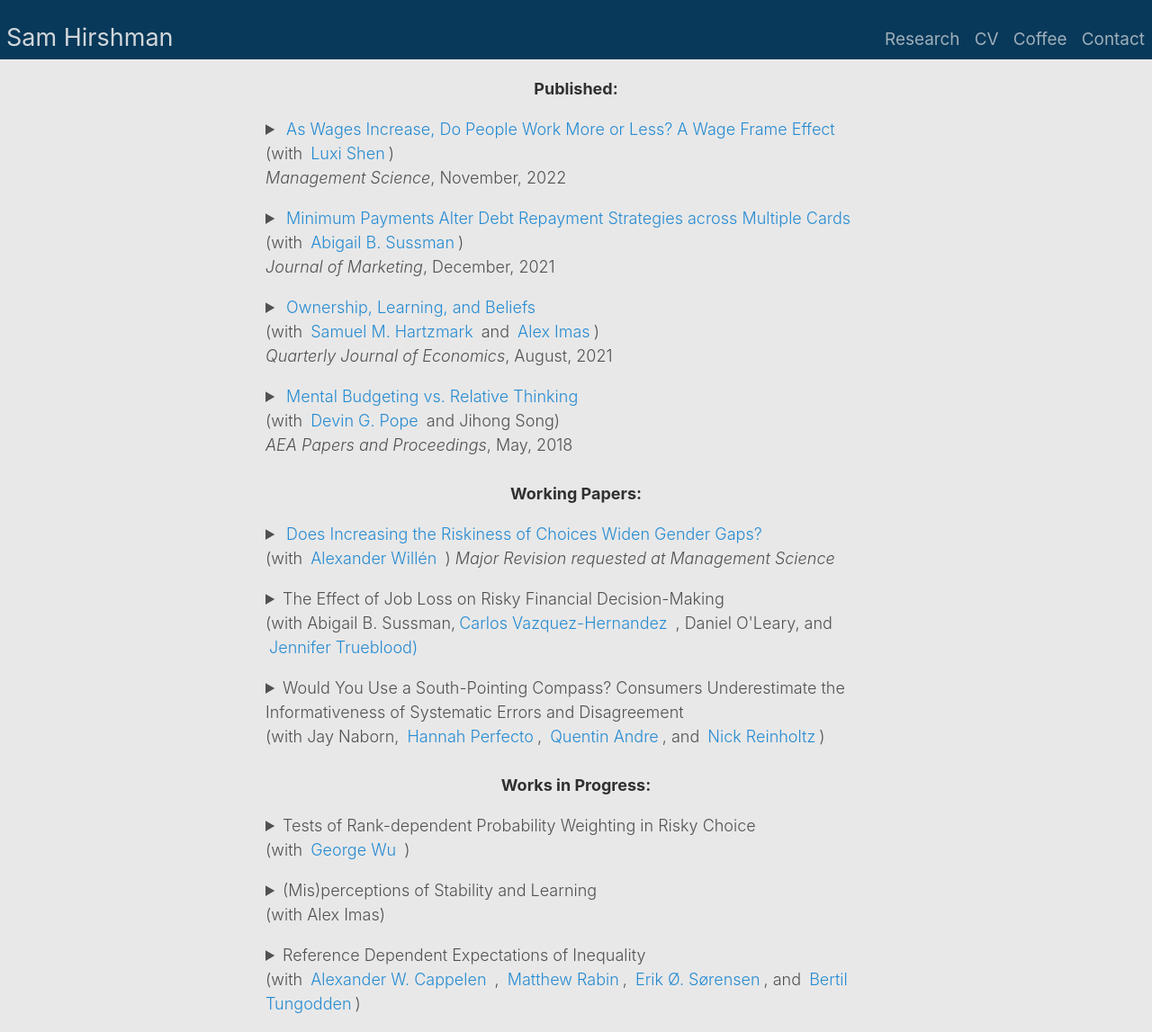
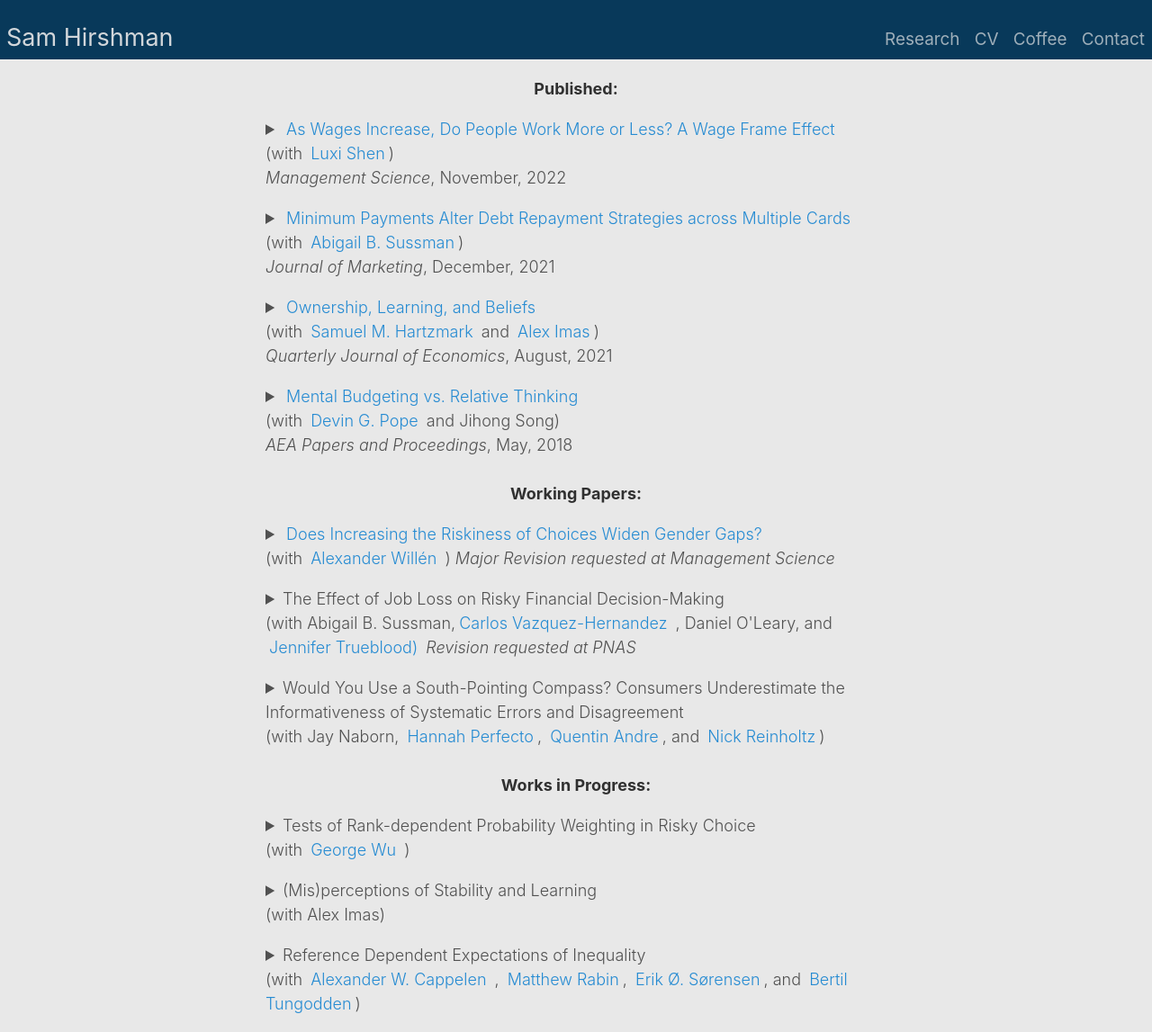
Before and after one commit to shirshma/shirshma.github.io, a Jekyll site: the page built from docs/research.md, in a window 1280 px wide. Shown: the whole page at 90% size. Built offline with Jekyll 4.4.1, drawn with Linux system fonts in a browser that asks for light colours.

Commit message:
Update research.md

```diff
--- a/docs/research.md
+++ b/docs/research.md
@@ -45,7 +45,7 @@ We isolate the causal effect of changing the riskiness of choices on the gender
 </details>
 
 <p><details>
-<summary>The Effect of Job Loss on Risky Financial Decision-Making <br> (with  Abigail B. Sussman,<a href="https://www.sydney.edu.au/business/about/our-people/academic-staff/carlos-vazquezhernandez.html">Carlos Vazquez-Hernandez </a>, Daniel O'Leary, and <a href="https://computationaldecisionlab.wordpress.com/">Jennifer Trueblood) </a>
+<summary>The Effect of Job Loss on Risky Financial Decision-Making <br> (with  Abigail B. Sussman,<a href="https://www.sydney.edu.au/business/about/our-people/academic-staff/carlos-vazquezhernandez.html">Carlos Vazquez-Hernandez </a>, Daniel O'Leary, and <a href="https://computationaldecisionlab.wordpress.com/">Jennifer Trueblood) </a> <i>Revision requested at PNAS</i>
 </summary>
 <b>Abstract:</b>
 Job loss is a common and disruptive life event. It is known to have numerous long term negative effects on financial, health, and social outcomes. While the negative effects of becoming unemployed on health and well-being are well-understood, the influence of job loss on financial decisions has received little attention. Across  a large-scale survey (N = 37,854), spending data from a bank (N=404,470), and two online experiments (total N=1403), we find that job loss increases financial risk taking. First, in survey data, job-loss is associated with elevated levels of self-reported financial risk taking and lottery ticket purchases. Next, using administrative data from a large bank, we find consistent causal evidence of the influence of job loss on gambling spending. Although total spending decreases after job loss, gambling spending is less affected than our control categories. Finally, we turn to two incentive-compatible manipulations of job loss operationalized in a lab setting. We find that this experimental manipulation increases the take-up of financial risks. The current finding that job loss increases financial risk taking could accentuate long term negative financial effects of job loss.
```
